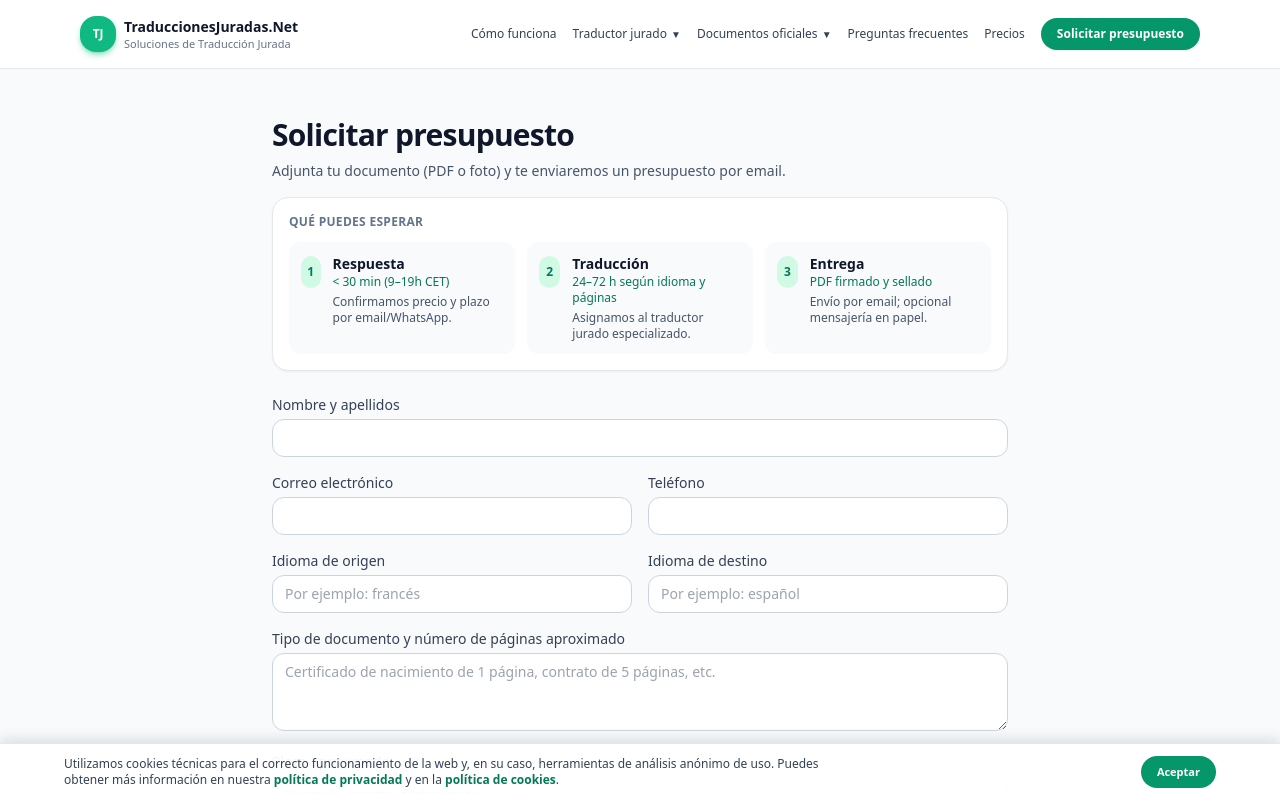
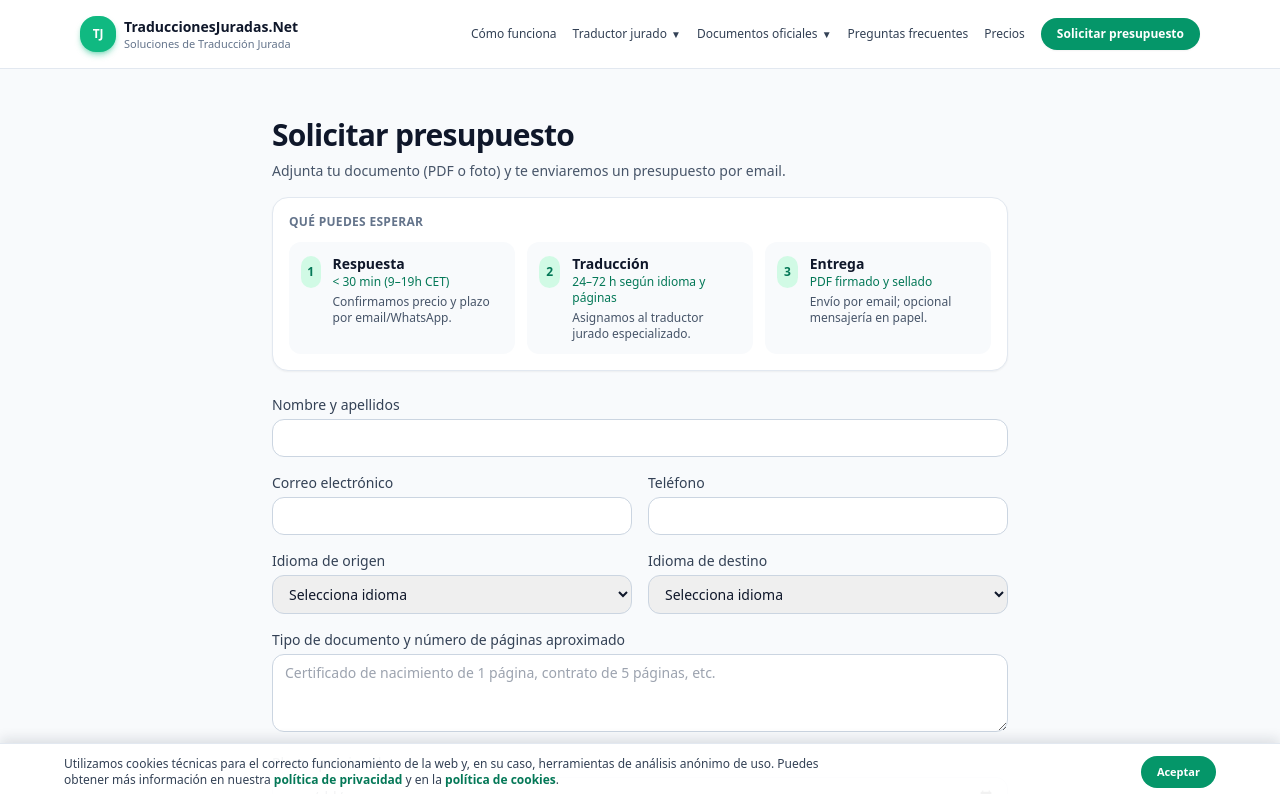
Before and after one commit to juanlatregua/traduccionesjuradas-next, a Next.js app: page /presupuesto in a window 1280 px wide. Shown: the top 794 px of the page. Built offline with nearby package versions, Linux system fonts and the light colour scheme.

Commit message:
Predefine idiomas y añade selector de fecha para plazo

```diff
--- a/app/presupuesto/page.tsx
+++ b/app/presupuesto/page.tsx
@@ -9,6 +9,20 @@ type ToastState =
   | null;
 
 export default function PresupuestoPage() {
+  const LANGUAGE_OPTIONS = [
+    "Español",
+    "Inglés",
+    "Francés",
+    "Alemán",
+    "Italiano",
+    "Portugués",
+    "Catalán",
+    "Neerlandés",
+    "Noruego",
+    "Sueco",
+    "Otro",
+  ];
+
   const [form, setForm] = useState({
     nombre: "",
     email: "",
@@ -297,29 +311,41 @@ export default function PresupuestoPage() {
             <label className="block text-slate-700" htmlFor="idiomaOrigen">
               Idioma de origen
             </label>
-            <input
+            <select
               id="idiomaOrigen"
               name="idiomaOrigen"
-              type="text"
-              placeholder="Por ejemplo: francés"
               value={form.idiomaOrigen}
               onChange={handleChange}
               className="mt-1 w-full rounded-xl border border-slate-300 px-3 py-2 text-sm"
-            />
+              required
+            >
+              <option value="">Selecciona idioma</option>
+              {LANGUAGE_OPTIONS.map((lang) => (
+                <option key={`origen-${lang}`} value={lang}>
+                  {lang}
+                </option>
+              ))}
+            </select>
           </div>
           <div>
             <label className="block text-slate-700" htmlFor="idiomaDestino">
               Idioma de destino
             </label>
-            <input
+            <select
               id="idiomaDestino"
               name="idiomaDestino"
-              type="text"
-              placeholder="Por ejemplo: español"
               value={form.idiomaDestino}
               onChange={handleChange}
               className="mt-1 w-full rounded-xl border border-slate-300 px-3 py-2 text-sm"
-            />
+              required
+            >
+              <option value="">Selecciona idioma</option>
+              {LANGUAGE_OPTIONS.map((lang) => (
+                <option key={`destino-${lang}`} value={lang}>
+                  {lang}
+                </option>
+              ))}
+            </select>
           </div>
         </div>
 
@@ -346,12 +372,14 @@ export default function PresupuestoPage() {
           <input
             id="plazo"
             name="plazo"
-            type="text"
-            placeholder="Normal, urgente, fecha límite…"
+            type="date"
             value={form.plazo}
             onChange={handleChange}
             className="mt-1 w-full rounded-xl border border-slate-300 px-3 py-2 text-sm"
           />
+          <p className="mt-1 text-[11px] text-slate-500">
+            Opcional: indica la fecha límite deseada. Si no la sabes, déjalo en blanco o usa el selector para orientarnos.
+          </p>
         </div>
 
         {/* ADJUNTOS */}
```
